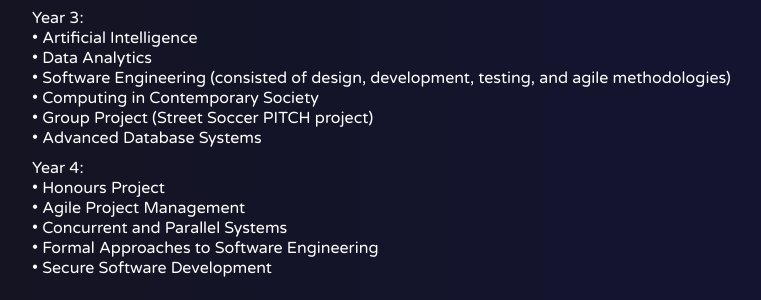
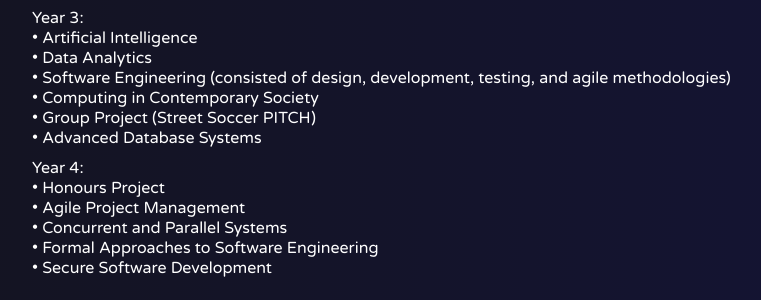
Before and after one commit to taylorc1009/Personal-Portfolio, a Flask app: page / in a window 1280 px wide. Shown: the part 4960-5260 px from the top of the page, without its empty margins (238-999 px from the left). Run offline with Flask 2, Linux system fonts and the light colour scheme; some libraries are stand-ins or nearby versions.

Commit message:
Removed redundant word

```diff
--- a/templates/index.html
+++ b/templates/index.html
@@ -332,7 +332,7 @@
 											• Data Analytics<br/>
 											• Software Engineering (consisted of design, development, testing, and agile methodologies)<br/>
 											• Computing in Contemporary Society<br/>
-											• Group Project (Street Soccer PITCH project)<br/>
+											• Group Project (Street Soccer PITCH)<br/>
 											• Advanced Database Systems
 										</p>
 										<p class="experience-item-body-text">
```
